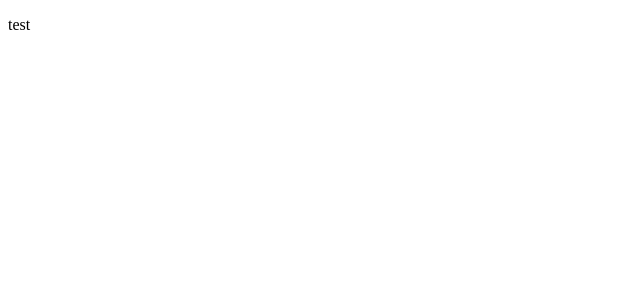
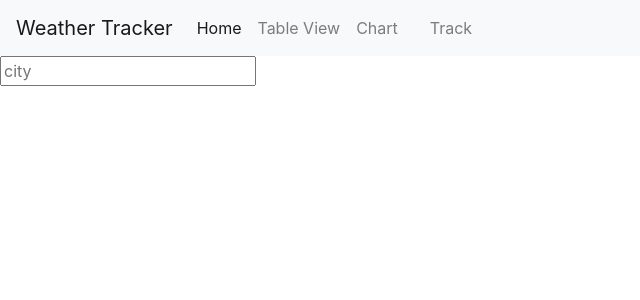
Before and after one commit to LukeMartin-123/Weather-Tracking-React-App, a React (Create React App) app: page / in a window 1280 px wide. Shown: the top 300 px of the page, without its empty margins (0-640 px from the left). Built offline with nearby package versions, Linux system fonts and the light colour scheme.

Commit message:
Navbar and additional pages added

```diff
--- a/package.json
+++ b/package.json
@@ -6,12 +6,17 @@
     "@testing-library/jest-dom": "^5.11.9",
     "@testing-library/react": "^11.2.5",
     "@testing-library/user-event": "^12.8.1",
+    "axios": "^0.21.1",
+    "bootstrap": "^4.6.0",
     "dotenv": "^8.2.0",
     "express": "^4.17.1",
     "mongoose": "^5.11.15",
     "react": "^17.0.1",
     "react-dom": "^17.0.1",
+    "react-router-dom": "^5.2.0",
     "react-scripts": "4.0.3",
+    "reactstrap": "^8.9.0",
+    "router": "^1.3.5",
     "routers": "^0.1.4",
     "web-vitals": "^1.1.0"
   },
--- a/public/index.html
+++ b/public/index.html
@@ -7,7 +7,13 @@
     <meta name="theme-color" content="#000000" />
     <link rel="apple-touch-icon" href="%PUBLIC_URL%/logo192.png" />
     <link rel="manifest" href="%PUBLIC_URL%/manifest.json" />
-    <title>React App</title>
+    <title>Weather Tracker</title>
+    <link
+    rel="stylesheet"
+    href="https://maxcdn.bootstrapcdn.com/bootstrap/4.6.0/css/bootstrap.min.css"
+    integrity="sha384-B0vP5xmATw1+K9KRQjQERJvTumQW0nPEzvF6L/Z6nronJ3oUOFUFpCjEUQouq2+l"
+    crossorigin="anonymous"
+  />
   </head>
   <body>
     <noscript>You need to enable JavaScript to run this app.</noscript>
--- a/routers/locationRouter.js
+++ b/routers/locationRouter.js
@@ -5,16 +5,19 @@ router.post("/", async (req, res) => {
     try {
     const {city, state, country, temperature} = req.body;
 
+    //If there isn't a city or country entered, send an error message to the user
     if (!city || !country)
     return res
         .status(400)
         .json({ errorMessage: "Please enter a city and a country"
     });
 
+    //Create a new location schema based off the data that is entered by the user
         const newLocation  = new Location({
             city, state, country, temperature
         })
 
+    //Save that new location to the Mongo database
         const savedLocation = await newLocation.save()
 
      } catch (err) {
--- a/src/App.js
+++ b/src/App.js
@@ -1,10 +1,41 @@
-import React from "react"
+import React, { useState } from "react"
+import { BrowserRouter as Router, Route } from "react-router-dom";
+import Navbar from "./components/Navbar";
+import API from "./utils/API"
+import 'bootstrap/dist/css/bootstrap.min.css';
+
 
 function App() {
+
+  const [city, setCity] = useState("")
+  // const [weather, setWeather] = useState("")
+
+  const search = evt => {
+    if(evt.key === "Enter") {
+      API.searchLocation()
+        .then(res => res.json())
+        .then(result => {
+          console.log(result)
+        })
+
+    }
+
+  }
+
   return (
-    <div>
-      <p> test </p>
+    <Router>
+      <div>
+        <Navbar />
+      <input
+      type="text"
+      className="search-bar"
+      placeholder="city"
+      onChange={e => setCity(e.target.value)}
+      value={city}
+      onKeyPress = {search}
+     />
     </div>
+  </Router>
   )}
 
 export default App;
--- /dev/null
+++ b/src/components/Navbar/index.js
@@ -0,0 +1,102 @@
+import React, { useContext, useState } from "react";
+import { Link } from "react-router-dom";
+import "./style.css";
+
+
+import {
+    Collapse,
+    Navbar,
+    NavbarToggler,
+    NavbarBrand,
+    Nav,
+    NavItem,
+    NavLink,
+  } from "reactstrap";
+
+// Depending on the current path, this component sets the "active" class on the appropriate navigation link item
+function NavbarI() {
+    const [isOpen, setIsOpen] = useState(false);
+
+    const toggle = () => setIsOpen(!isOpen);
+
+    return (
+        <div>
+          <Navbar color="light" light expand="md">
+            <NavbarBrand href="/"> Weather Tracker </NavbarBrand>
+
+
+            <NavbarToggler onClick={toggle} />
+            <Collapse isOpen={isOpen} navbar>
+              <Nav className="mr-auto" navbar>
+
+
+                <>
+                <NavItem>
+                  <NavLink
+                    href="/"
+                    className={
+                      window.location.pathname === "/"
+                        ? "nav-link active"
+                        : "nav-link"
+                    }
+                  >
+                    Home
+                  </NavLink>
+                </NavItem>
+                <NavItem>
+                  <NavLink
+                    href="/Table"
+                    className={
+                      window.location.pathname === "/Table"
+                        ? "nav-link active"
+                        : "nav-link"
+                    }
+                  >
+                    Table View
+                  </NavLink>
+                </NavItem>
+                <NavItem>
+                  <NavLink
+                    href="/Chart"
+                    className={
+                      window.location.pathname === "/Chart"
+                        ? "nav-link active"
+                        : "nav-link"
+                    }
+                  >
+                    Chart
+                  </NavLink>
+                </NavItem>
+                <NavItem>
+                  <NavLink
+                    href=""
+                    className={
+                      window.location.pathname === ""
+                        ? "nav-link active"
+                        : "nav-link"
+                    }
+                  >
+                  </NavLink>
+                </NavItem>
+                <NavItem>
+                  <NavLink
+                    href="/Track"
+                    className={
+                      window.location.pathname === "/Track"
+                        ? "nav-link active"
+                        : "nav-link"
+                    }
+                  >
+                    Track
+                  </NavLink>
+                </NavItem>
+
+     </>
+              </Nav>
+            </Collapse>
+          </Navbar>
+        </div>
+  );
+}
+
+export default NavbarI;
--- /dev/null
+++ b/src/utils/API.js
@@ -0,0 +1,9 @@
+import axios from "axios";
+
+
+export default {
+searchLocation: function() {
+        return axios.get("api.openweathermap.org/data/2.5/weather?q=Denver&appid=9e0d8e95fda39b3fbd21fb0a7505ef69");
+    }
+
+};
```
Also changed, not shown: routers/apiRoute.js (added, +19 -0 lines), src/components/Navbar/style.css (added), src/pages/Chart.js (added), src/pages/Table.js (added), src/pages/Track.js (added), 1 other file (tests, documents, lock files or other folders).
